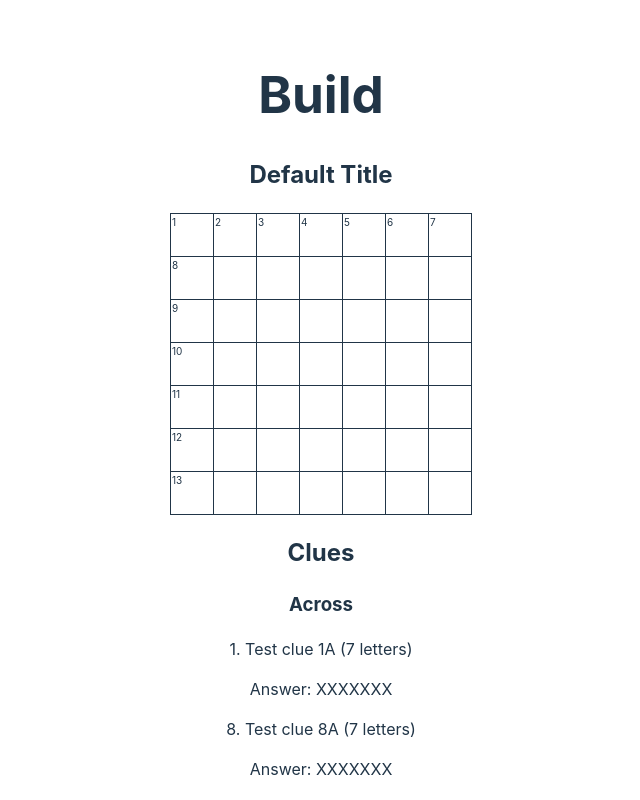
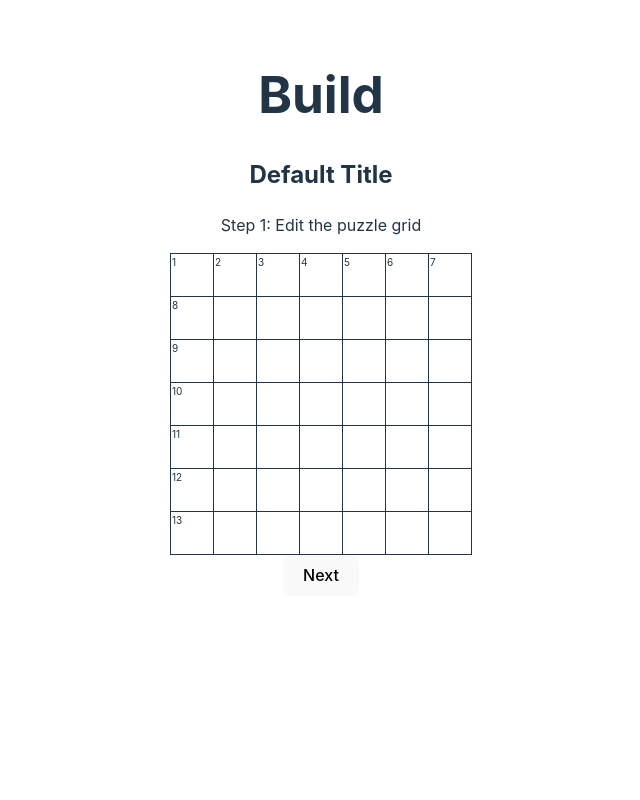
Before and after one commit to bencavins/crossbuild, a React (Vite) app in the folder frontend/crossbuild/: page /build in a window 1280 px wide. Shown: the top 800 px of the page, without its empty margins (319-959 px from the left). Built offline with nearby package versions, Linux system fonts and the light colour scheme.

Commit message:
make two pages for grid edit/clue edit

```diff
--- /dev/null
+++ b/frontend/crossbuild/src/components/EditClues.jsx
@@ -0,0 +1,15 @@
+import SquareGrid from "./SquareGrid"
+import ClueBank from "./ClueBank"
+import { getClues } from "../util"
+
+export default function EditClues({ puzzle, setPuzzle }) {
+  function handleSquareClick(i, j) {}  // does nothing
+
+  return (
+    <>
+      <p>Step 2: Edit the clues/answers</p>
+      <SquareGrid grid={puzzle.grid} handleClick={handleSquareClick} />
+      <ClueBank clues={puzzle.clues} answers={puzzle.answers} />
+    </>
+  )
+}
--- /dev/null
+++ b/frontend/crossbuild/src/components/EditGrid.jsx
@@ -0,0 +1,27 @@
+import SquareGrid from "./SquareGrid"
+import { autoNumberGrid, getClues } from "../util"
+
+export default function EditGrid({ setIsEditGrid, puzzle, setPuzzle }) {
+  function handleNextButtonClick(event) {
+    setIsEditGrid(false)
+  }
+
+  function handleSquareClick(i, j) {
+    // copy puzzle
+    const puzzleCopy = {...puzzle}
+    // why am i copying the grid? is this needed anymore?
+    const gridCopy = puzzleCopy.grid.map(row => [...row])
+    gridCopy[i][j].isBlack = !gridCopy[i][j].isBlack
+    // renumber the grid
+    puzzleCopy.grid = autoNumberGrid(gridCopy)
+    // rebuild the clue stubs
+    puzzleCopy.clues = getClues(puzzleCopy.grid)
+    setPuzzle(puzzleCopy)
+  }
+
+  return <div>
+    <p>Step 1: Edit the puzzle grid</p>
+    <SquareGrid grid={puzzle.grid} handleClick={handleSquareClick} />
+    <button onClick={handleNextButtonClick}>Next</button>
+  </div>
+}
--- a/frontend/crossbuild/src/components/PuzzleBuilder.jsx
+++ b/frontend/crossbuild/src/components/PuzzleBuilder.jsx
@@ -1,8 +1,8 @@
 import { useState } from "react"
 
-import SquareGrid from "./SquareGrid"
-import ClueBank from "./ClueBank"
-import { autoNumberGrid, isAcross, isDown, getAcrossLength, getDownLength } from "../util"
+import EditGrid from "./EditGrid"
+import EditClues from "./EditClues"
+import { autoNumberGrid, getClues } from "../util"
 
 function buildDefaultPuzzle() {
   const puzzle = {
@@ -31,55 +31,17 @@ function buildDefaultGridData(n) {
   return autoNumberGrid(grid)
 }
 
-function getClues(grid) {
-  const clues = {
-    across: {},
-    down: {}
-  }
-  for (let row of grid) {
-    for (let cell of row) {
-      if (cell.number) {
-        if (isAcross(cell, grid)) {
-          const n = getAcrossLength(cell, grid)
-          clues.across[cell.number] = {
-            'text': `Test clue ${cell.number}A`,
-            'answer': 'X'.repeat(n),
-            'length': n
-          }
-        }
-        if (isDown(cell, grid)) {
-          const n = getDownLength(cell, grid)
-          clues.down[cell.number] = {
-            'text': `Test clue ${cell.number}D`,
-            'answer': 'X'.repeat(n),
-            'length': n
-          }
-  }}}}
-  return clues
-}
-
 export default function PuzzleBuilder() {
   const [puzzle, setPuzzle] = useState(buildDefaultPuzzle())
-
-  function handleClick(i, j) {
-    // copy puzzle
-    const puzzleCopy = {...puzzle}
-    // why am i copying the grid? is this needed anymore?
-    const gridCopy = puzzleCopy.grid.map(row => [...row])
-    gridCopy[i][j].isBlack = !gridCopy[i][j].isBlack
-    // renumber the grid
-    puzzleCopy.grid = autoNumberGrid(gridCopy)
-    // rebuild the clue stubs
-    puzzleCopy.clues = getClues(puzzleCopy.grid)
-    setPuzzle(puzzleCopy)
-  }
+  const [isEditGrid, setIsEditGrid] = useState(true)
 
   return (
     <>
       <h1>Build</h1>
       <h2>{puzzle.title}</h2>
-      <SquareGrid grid={puzzle.grid} handleClick={handleClick} />
-      <ClueBank clues={puzzle.clues} answers={puzzle.answers} />
+      {isEditGrid ?
+        <EditGrid setIsEditGrid={setIsEditGrid} puzzle={puzzle} setPuzzle={setPuzzle} />
+      : <EditClues puzzle={puzzle} setPuzzle={setPuzzle} />}
     </>
   )
 }
--- a/frontend/crossbuild/src/util.js
+++ b/frontend/crossbuild/src/util.js
@@ -31,6 +31,33 @@ export function autoNumberGrid(grid) {
     }
     return grid
 }
+
+export function getClues(grid) {
+    const clues = {
+      across: {},
+      down: {}
+    }
+    for (let row of grid) {
+      for (let cell of row) {
+        if (cell.number) {
+          if (isAcross(cell, grid)) {
+            const n = getAcrossLength(cell, grid)
+            clues.across[cell.number] = {
+              'text': `Test clue ${cell.number}A`,
+              'answer': 'X'.repeat(n),
+              'length': n
+            }
+          }
+          if (isDown(cell, grid)) {
+            const n = getDownLength(cell, grid)
+            clues.down[cell.number] = {
+              'text': `Test clue ${cell.number}D`,
+              'answer': 'X'.repeat(n),
+              'length': n
+            }
+    }}}}
+    return clues
+  }
 
 /**
  * Returns true if the cell begins an across clue
```
